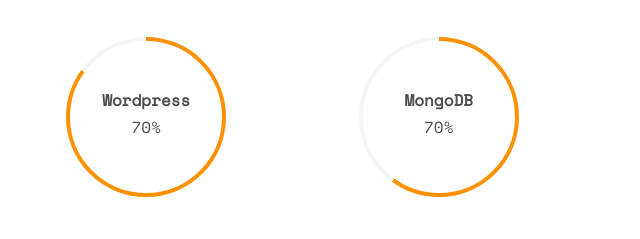
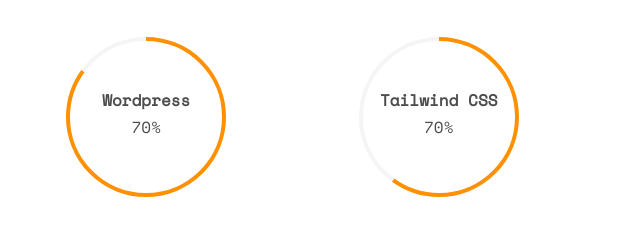
Before and after one commit to chalumurimadhu/Portfolio_Madhu, a plain HTML site: page index.html in a window 1280 px wide. Shown: the part 3335-3574 px from the top of the page, 640-1280 px from the left. Drawn offline with nearby package versions, Linux system fonts and the light colour scheme; some packages are replaced by stand-ins of ours; no server answers; files whose address does not match are found by name; a web font is replaced by a local one.

Commit message:
skills changed

```diff
--- a/index.html
+++ b/index.html
@@ -209,7 +209,7 @@
 					<div class="chart" data-percent="85"><span><strong>Wordpress</strong>70%</span></div>
 				</div>
 				<div class="col-md-3 col-sm-6 col-xs-12 text-center">
-					<div class="chart" data-percent="60"><span><strong>MongoDB</strong>70%</span></div>
+					<div class="chart" data-percent="60"><span><strong>Tailwind CSS</strong>70%</span></div>
 				</div>
 			</div>
 
```
